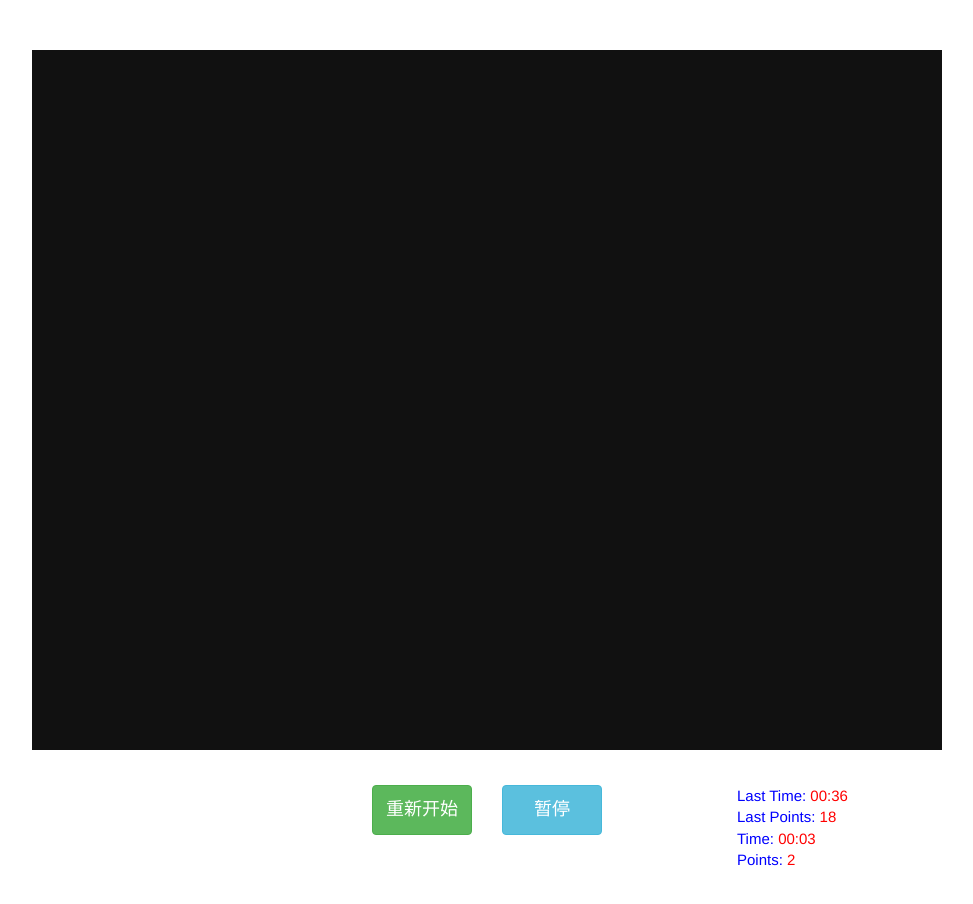
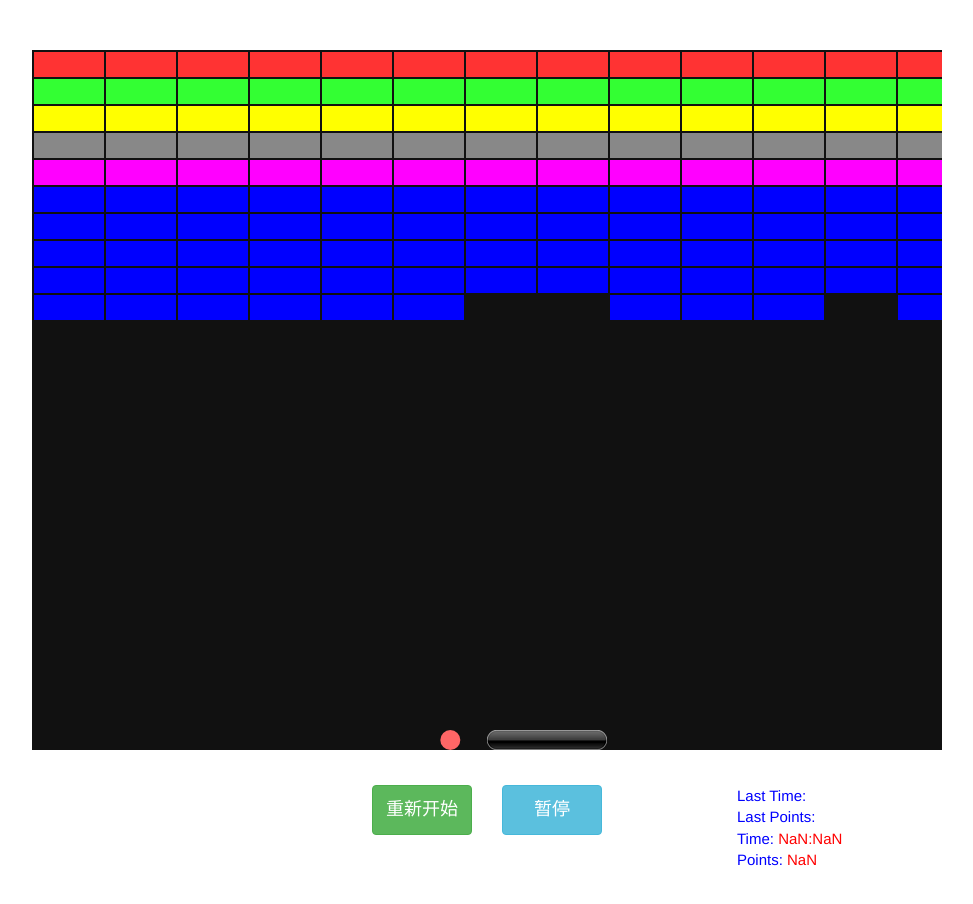
Before and after one commit to feibuqilai/BeatBricks, a plain HTML site: page index.html in a window 1280 px wide. Shown: the whole page, without its empty margins (153-1126 px from the left). Drawn offline with Linux system fonts and the light colour scheme.

Commit message:
mouseevent
添加了鼠标事件，声音

```diff
--- a/index.html
+++ b/index.html
@@ -6,7 +6,7 @@
 	<link rel="stylesheet" type="text/css" href="css/index.css">
 	<link rel="stylesheet" type="text/css" href="css/bootstrap.css">
 	<script type="text/javascript" src="js/jquery-2.1.3.min.js"></script>
-	<script type="text/javascript" src="js/index.js"></script>
+
 	<script type="text/javascript" src="js/bootstrap.min.js"></script>
 </head>
 <body>
@@ -20,12 +20,14 @@
 				<button class="btn btn-info pull-left">暂停</button>
 			</div>
 			<div class="col-md-3">
-				<span class="span1">Last Time: <span>00:36</span></span> <br/>
-				<span class="span1">Last Points: <span>18</span></span> <br/>
-				<span class="span1">Time: <span>00:03</span></span> <br/>
-				<span class="span1">Points: <span>2</span></span>
+				<span class="span1">Last Time: <span id="lasttime"></span></span> <br/>
+				<span class="span1">Last Points: <span id="lastpoints"></span></span> <br/>
+				<span class="span1">Time: <span id="time"></span></span> <br/>
+				<span class="span1">Points: <span id="points"></span></span>
 			</div>
 		</div>
 	</div>
+
+	<script type="text/javascript" src="js/index.js"></script>
 </body>
 </html>
--- a/js/index.js
+++ b/js/index.js
@@ -23,17 +23,27 @@ function Bricks(w, h, r, c, p) {
 
 
 
+var canvas,context,oBall,oPadd,oBricks;
+var aSounds = [];
+var iPoint,iTime,iMin,iSec,ilasttime,ilastpoints=0;
+var LeftBtn = false;
+var RightBtn = false;
+var iStart,iGameTimer = null;
+$(function(){
+	canvas = document.getElementById('screen');
+	context = canvas.getContext('2d');
 
-$(function(){
-	var canvas = document.getElementById('screen');
-	var context = canvas.getContext('2d');
+    var lasttime = document.getElementById('lasttime');
+    var lastpoints = document.getElementById('lastpoints');
+    var time = document.getElementById('time');
+    var points = document.getElementById('points');
 
 	//画接盘
 	var paddImg = new Image();
-	paddImg.src = "./images/padd.png";
+	paddImg.src = "images/padd.png";
 	paddImg.onload = function(){};
 
-	oBall = new Ball(canvas.width / 2, 870, 0.5, -5, 10); // new ball object
+	oBall = new Ball(canvas.width / 2, 500, 0.5, -5, 10); // new ball object
     oPadd = new Padd(canvas.width / 2, 120, 20, paddImg); // new padd object
     oBricks = new Bricks(70, 25, 10, 13, 2); // new bricks object
 	//画砖块设置标志位
@@ -44,24 +54,20 @@ $(function(){
 				oBricks.objs[i][j] = 1;
 			};
 
-	}}
+	}
 
-	//画小球
+
+	aSounds[0] = new Audio("media/snd1.wav");
+    aSounds[0].volume = 0.9;
+    aSounds[1] = new Audio("media/snd2.wav");
+    aSounds[1].volume = 0.9;
+    aSounds[2] = new Audio("media/snd3.wav");
+    aSounds[2].volume = 0.9;
 
 
 
+    //键盘左右键
 
-
-	aSounds[0] = new Audio('media/snd1.wav');
-    aSounds[0].volume = 0.9;
-    aSounds[1] = new Audio('media/snd2.wav');
-    aSounds[1].volume = 0.9;
-    aSounds[2] = new Audio('media/snd3.wav');
-    aSounds[2].volume = 0.9;
-
-
-    var LeftBtn = false;
-    var RightBtn = false;
 
     $(window).keydown(function(event){
     	switch(event.keyCode){
@@ -77,13 +83,33 @@ $(function(){
     $(window).keyup(function(event){
     	switch (event.keyCode) {
             case 37: // 'Left' key
-                bLeftBut = false;
+                LeftBtn = false;
                 break;
             case 39: // 'Right' key
-                bRightBut = false;
+                RightBtn = false;
                 break;
         }
     });
+
+
+    ilasttime = localStorage.getItem('lasttime');
+    ilastpoints = localStorage.getItem('lastpoints');
+
+
+    iStart = setInterval(draw,10);
+    iGameTimer = setInterval(countTimer,1000);
+
+
+    var iCanvX1 = $(canvas).offset().left;
+    var iCanvX2 = iCanvX1 + canvas.width;
+    $('#screen').mousemove(function(e) { // binding mousemove event
+        if (e.pageX > iCanvX1 && e.pageX < iCanvX2) {
+
+            oPadd.x = Math.max(e.pageX - iCanvX1 - (oPadd.w/2), 0);
+            oPadd.x = Math.min(canvas.width - oPadd.w, oPadd.x);
+        }
+        })
+
 
 })
 
@@ -107,13 +133,20 @@ function draw(){
 	clear();
 
 	//画小球
+    context.fillStyle = "#f66";
 	context.beginPath();
 	context.arc(oBall.x,oBall.y,oBall.r,0,Math.PI*2,true);
 	context.closePath();
-	context.fillStyle = "#f66";
+
 	context.fill();
 
 	//画接盘
+    if (RightBtn) {
+        oPadd.x += 5;
+    }
+    else if (LeftBtn) {
+        oPadd.x -= 5;
+    };
 	context.drawImage(oPadd.img,oPadd.x,canvas.height-oPadd.h);
 
 
@@ -121,7 +154,7 @@ function draw(){
 	for (var i = 0; i <oBricks.r; i++) {
 		context.fillStyle = oBricks.colors[i];
 		for (var j = 0; j < oBricks.c; j++) {
-			if (oBricks[i][j]==1) {
+			if (oBricks.objs[i][j]==1) {
 				context.beginPath();
 				context.fillRect((j * (oBricks.w + oBricks.p)) + oBricks.p, (i * (oBricks.h + oBricks.p)) + oBricks.p, oBricks.w, oBricks.h);
 				context.closePath();
@@ -129,12 +162,6 @@ function draw(){
 
 	}}
 
-
-	if (LeftBtn) {
-		oPadd.x-=5;
-	}else if (RightBtn) {
-		oPadd.x+=5;
-	};
 
 
 	//当前小球所在行与列
@@ -145,8 +172,8 @@ function draw(){
 
     //碰撞运动
     //球碰到砖块
-    if (oBall.y < oBricks.r * iRowH && iRow >= 0 && iCol >=0 && oBricks.objs[iRow][iCol] == 1) {
-    	oBricks.objs[iRow][iCol] = 0;
+    if (oBall.y < oBricks.r * iRowH && iBallR >= 0 && iBallC >=0 && oBricks.objs[iBallR][iBallC] == 1) {
+    	oBricks.objs[iBallR][iBallC] = 0;
     	oBall.dy = -oBall.dy;
     	iPoint++;
 
@@ -154,18 +181,45 @@ function draw(){
     };
 
     //球水平方向碰到墙壁
-    if (oBall.x + oBall.dx + oBall.r > canvas.width || oBall.x + oBall.dx -oBall.r) {
+    if (oBall.x + oBall.dx + oBall.r > canvas.width || oBall.x + oBall.dx -oBall.r <0) {
     	oBall.dx = -oBall.dx;
     };
 
     //球垂直方向碰到墙壁
     if (oBall.y + oBall.dy - oBall.r < 0) {//上方
     	oBall.dy = -oBall.dy;
-    }else if (oBall.y + oBall.dy + oBall.r >canvas.height - oPadd.h) {
+    }else if (oBall.y + oBall.dy + oBall.r > canvas.height - oPadd.h) {
     	if (oBall.x > oPadd.x && oBall.x < oPadd.x + oPadd.w) {
-    		oBall.dy = -oBall.dy;
+    		oBall.dx = 10*((oBall.x-(oPadd.x+oPadd.w/2))/oPadd.w);
+            oBall.dy = -oBall.dy;
 
     		aSounds[2].play();
-    	};
-    };;
+    	}
+        else if (oBall.y + oBall.dy +oBall.r >canvas.height) {//游戏结束
+            clearInterval(iStart);
+            clearInterval(iGameTimer);
+
+            localStorage.setItem('lasttime',iMin + ':' + iSec);
+            localStorage.setItem('lastpoints',iPoint);
+
+            aSounds[1].play();
+
+        };
+    };
+    oBall.x += oBall.dx;
+    oBall.y += oBall.dy;
+
+
+    iMin = Math.floor(iTime/60);
+    iSec = iTime%60;
+    if (iMin < 10) iMin = "0" + iMin;
+    if (iSec < 10) iSec = "0" + iSec;
+    time.innerHTML = iMin + ':' + iSec;
+    points.innerHTML = iPoint;
+    lasttime.innerHTML = ilasttime;
+    lastpoints.innerHTML = ilastpoints;
 }
+
+function countTimer(){
+    iTime++;
+}
```
Also changed, not shown: 3 other files.
